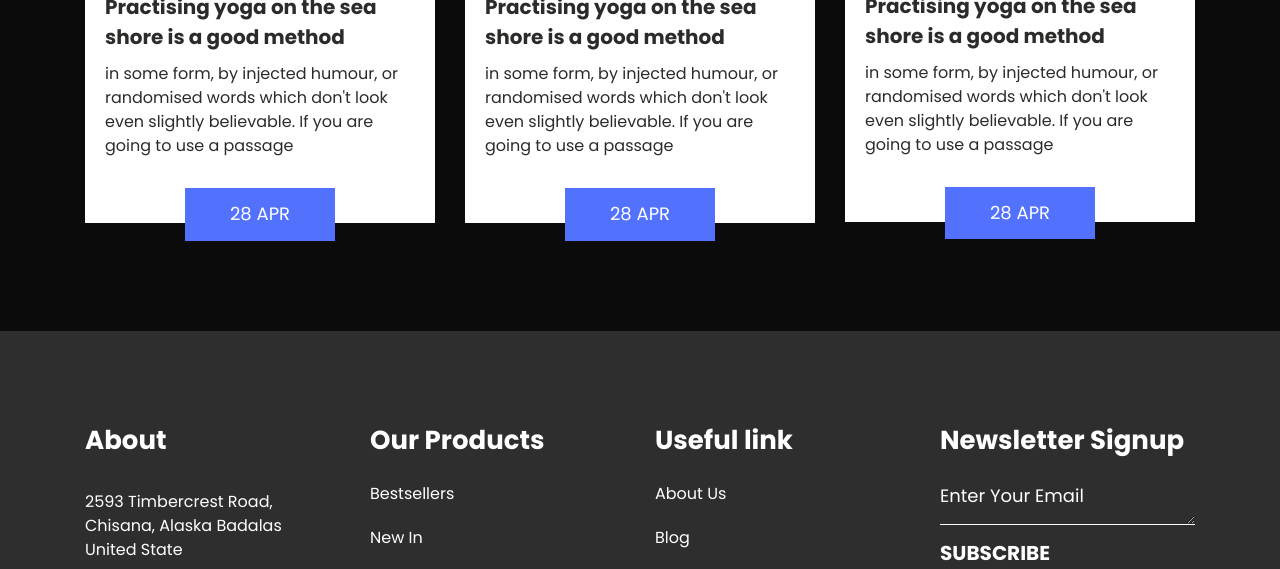
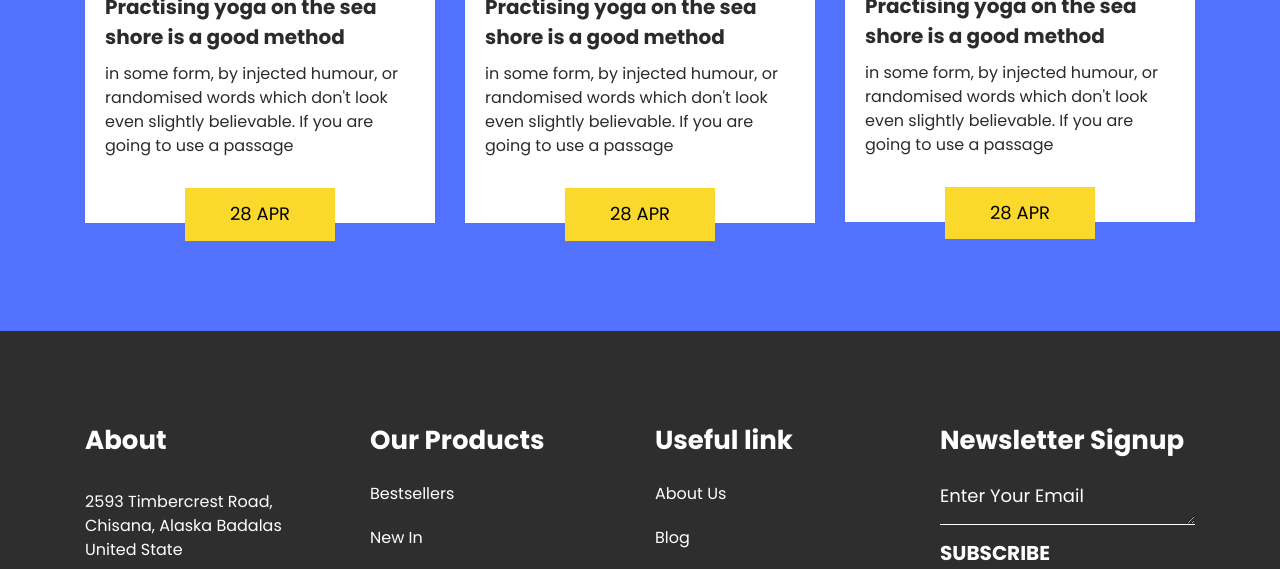
Before and after one commit to harsh098/gcwebsite, a plain HTML site: page index.html in a window 1280 px wide. Shown: the part 3757-4326 px from the top of the page. Drawn offline with nearby package versions, Linux system fonts and the light colour scheme; files whose address does not match are found by name.

Commit message:
bgcolor change
Signed-off-by: Harsh Mishra <hmisraji07@gmail.com>

```diff
--- a/css/style.css
+++ b/css/style.css
@@ -27,7 +27,7 @@ html {
 }
 
 body {
-    background-color: #0b0b0b;
+    background-color: #5271fd;
     color: #666666;
     font-size: 14px;
     font-family: 'Poppins', sans-serif;
@@ -755,10 +755,10 @@ button {
     float: left;
     text-align: center;
     font-size: 18px;
-    color: #ffffff;
+    color: #000000;
     padding: 10px;
     margin-top: 30px;
-    background-color: #5271fd
+    background-color: #fbd92c;
 ;
     text-transform: uppercase;
 }
```
